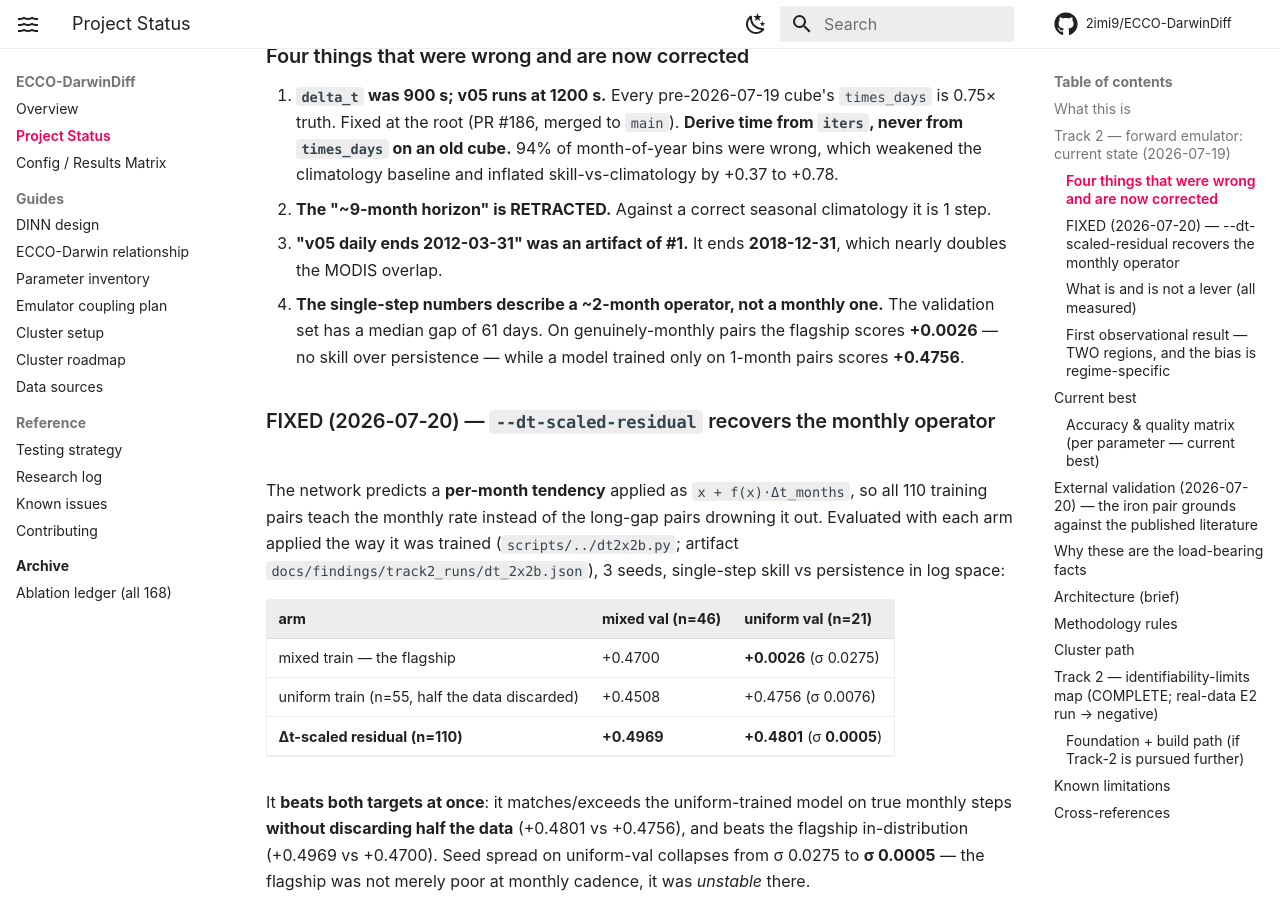
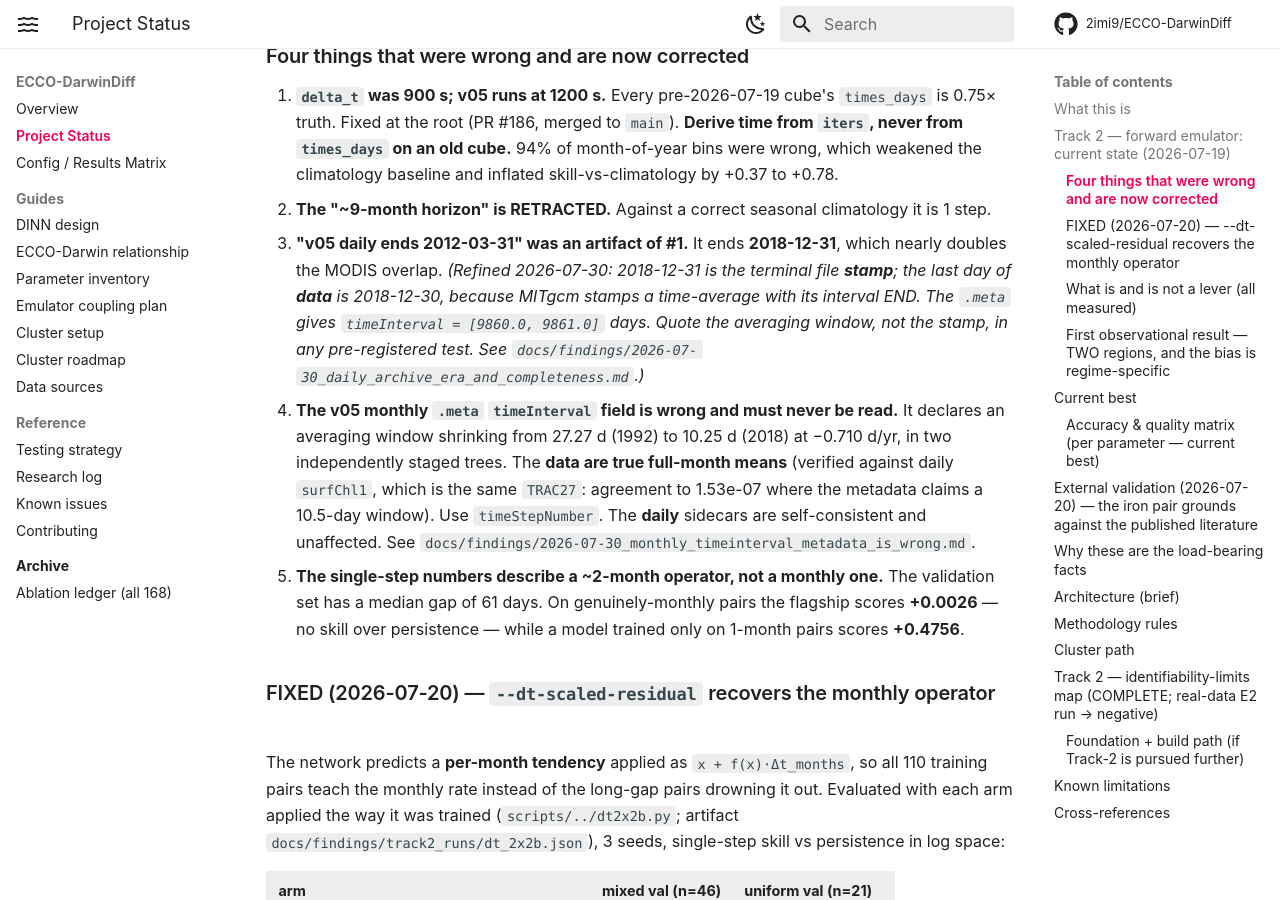
Before and after one commit to 2imi9/ECCO-DarwinDiff, an MkDocs documentation site: the page built from docs/status.md, in a window 1280 px wide and 900 px high, scrolled down 3677 px. Built offline with MkDocs 1.6.1 and Material for MkDocs 9.7.7, drawn with Linux system fonts in a browser that asks for light colours; comment, search, counter and statistics services are not loaded.

Commit message:
docs(status): the monthly timeInterval field is unusable, and the daily era is off by one day
Two corrections to the Track-2 calendar section.

The daily era end of 2018-12-31 is the terminal file STAMP. The last day of DATA is
2018-12-30, because MITgcm stamps a time-average with its interval end. Both prior
statements in the transcript were right about different things. Any pre-registered test
keyed to the daily era must quote the averaging window, not the stamp.

New: the v05 MONTHLY .meta timeInterval must never be read. It declares an averaging
window shrinking from 27.27 d in 1992 to 10.25 d in 2018 at -0.710 d/yr, identically in
two independently staged trees, so the defect is upstream. But the DATA are true
full-month means, verified against daily surfChl1 (the same TRAC27): where the metadata
claims a 10.5-day window the monthly array matches the full-month mean to 1.53e-07 and
differs from the declared window by a factor of 40. Use timeStepNumber. The daily
sidecars are self-consistent and unaffected.

```diff
--- a/STATUS.md
+++ b/STATUS.md
@@ -137,8 +137,18 @@ comparison in the last row.**
    climatology baseline and inflated skill-vs-climatology by +0.37 to +0.78.
 2. **The "~9-month horizon" is RETRACTED.** Against a correct seasonal climatology it is 1 step.
 3. **"v05 daily ends 2012-03-31" was an artifact of #1.** It ends **2018-12-31**, which nearly
-   doubles the MODIS overlap.
-4. **The single-step numbers describe a ~2-month operator, not a monthly one.** The validation set
+   doubles the MODIS overlap. *(Refined 2026-07-30: 2018-12-31 is the terminal file **stamp**;
+   the last day of **data** is 2018-12-30, because MITgcm stamps a time-average with its
+   interval END. The `.meta` gives `timeInterval = [9860.0, 9861.0]` days. Quote the averaging
+   window, not the stamp, in any pre-registered test. See
+   `docs/findings/2026-07-30_daily_archive_era_and_completeness.md`.)*
+4. **The v05 **monthly** `.meta` `timeInterval` field is wrong and must never be read.** It
+   declares an averaging window shrinking from 27.27 d (1992) to 10.25 d (2018) at −0.710 d/yr,
+   in two independently staged trees. The **data are true full-month means** (verified against
+   daily `surfChl1`, which is the same `TRAC27`: agreement to 1.53e-07 where the metadata claims
+   a 10.5-day window). Use `timeStepNumber`. The **daily** sidecars are self-consistent and
+   unaffected. See `docs/findings/2026-07-30_monthly_timeinterval_metadata_is_wrong.md`.
+5. **The single-step numbers describe a ~2-month operator, not a monthly one.** The validation set
    has a median gap of 61 days. On genuinely-monthly pairs the flagship scores **+0.0026** — no
    skill over persistence — while a model trained only on 1-month pairs scores **+0.4756**.
 
```
